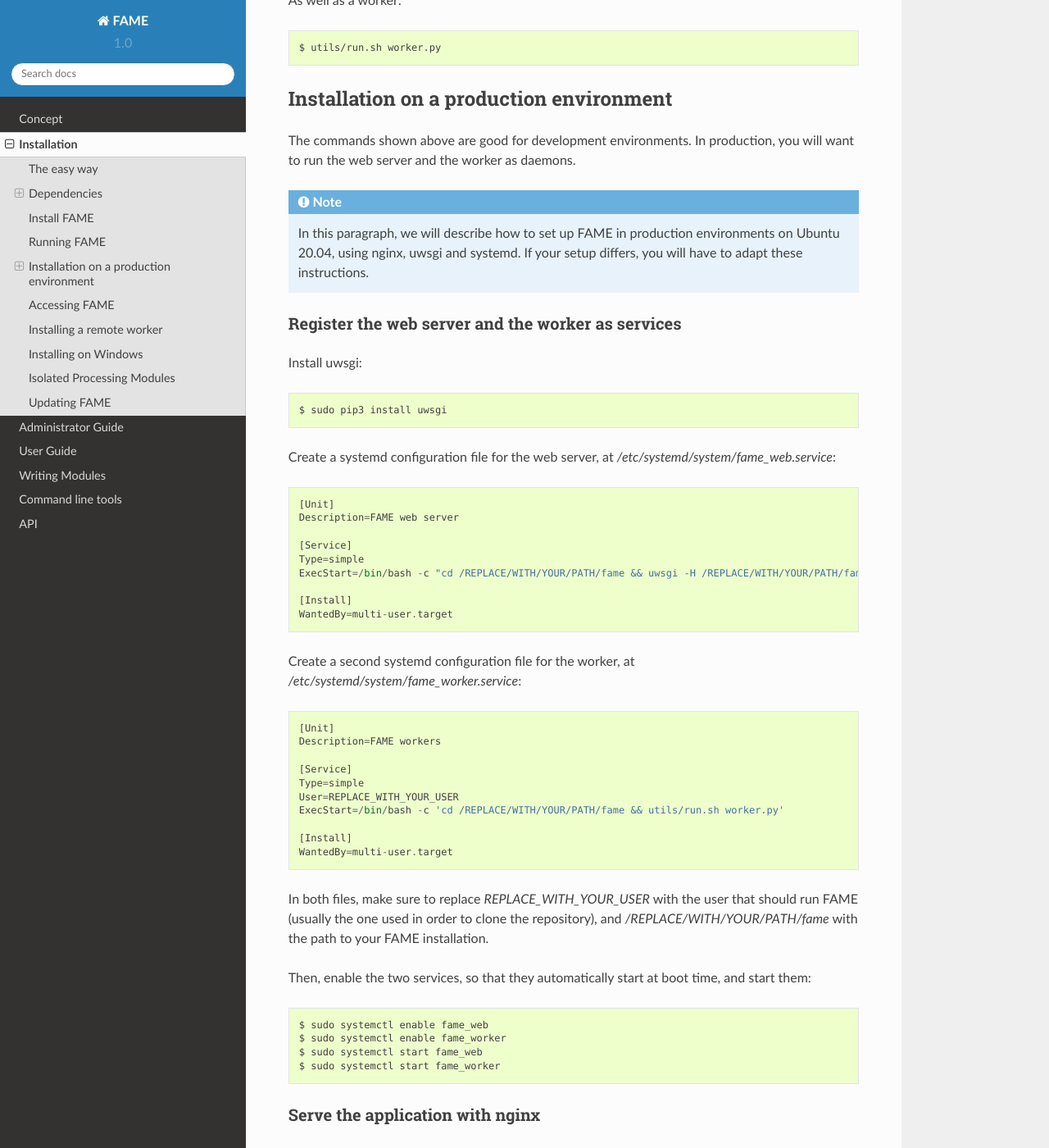
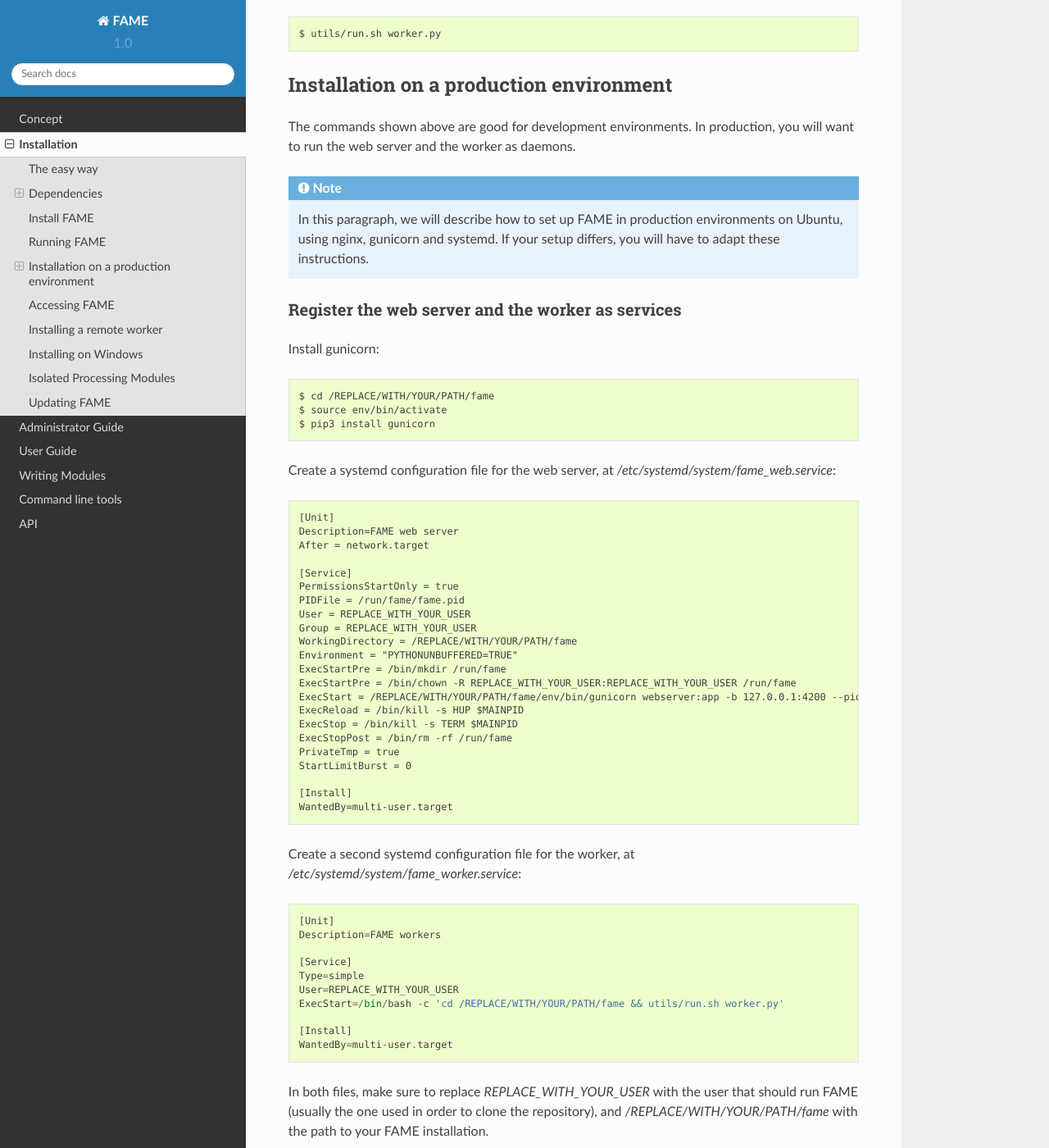
Before and after one commit to certsocietegenerale/fame, a Sphinx documentation site: the page built from docs/installation.rst, in a window 1280 px wide and 1400 px high, scrolled down 3545 px. Shown: the whole window at 82% size. Built offline with Sphinx 7.4.7 and the Read the Docs theme 2.0.0, drawn with Linux system fonts in a browser that asks for light colours; some of the changed text lies outside the part shown.

Commit message:
update documentation: use gunicorn instead of uwsgi

```diff
--- a/docs/installation.rst
+++ b/docs/installation.rst
@@ -3,12 +3,12 @@
 ************
 
 .. note::
-    This page documents how to install FAME on Ubuntu 20.04. FAME being written in Python, you can install it on the system of your choice.
+    This page documents how to install FAME on Ubuntu. FAME being written in Python, you can install it on the system of your choice.
 
 The easy way
 ============
 
-Probably the most easy way to run fame is::
+The most easy way to run FAME is::
 
     $ git clone https://github.com/certsocietegenerale/fame.git
     $ cd fame/docker
@@ -29,8 +29,7 @@
 
 Install dependencies::
 
-    $ sudo apt install git python3-pip python3-dev
-    $ sudo pip3 install virtualenv
+    $ sudo apt install git python3-pip python3-dev python3-virtualenv
 
 MongoDB
 -------
@@ -143,23 +142,38 @@
 The commands shown above are good for development environments. In production, you will want to run the web server and the worker as daemons.
 
 .. note::
-    In this paragraph, we will describe how to set up FAME in production environments on Ubuntu 20.04, using nginx, uwsgi and systemd. If your setup differs, you will have to adapt these instructions.
+    In this paragraph, we will describe how to set up FAME in production environments on Ubuntu, using nginx, gunicorn and systemd. If your setup differs, you will have to adapt these instructions.
 
 Register the web server and the worker as services
 --------------------------------------------------
 
-Install uwsgi::
+Install gunicorn::
 
-    $ sudo pip3 install uwsgi
+    $ cd /REPLACE/WITH/YOUR/PATH/fame
+    $ source env/bin/activate
+    $ pip3 install gunicorn
 
 Create a systemd configuration file for the web server, at `/etc/systemd/system/fame_web.service`::
 
     [Unit]
     Description=FAME web server
+    After = network.target
 
     [Service]
-    Type=simple
-    ExecStart=/bin/bash -c "cd /REPLACE/WITH/YOUR/PATH/fame && uwsgi -H /REPLACE/WITH/YOUR/PATH/fame/env --uid REPLACE_WITH_YOUR_USER --gid REPLACE_WITH_YOUR_USER --socket /tmp/fame.sock --chmod-socket=660 --chown-socket REPLACE_WITH_YOUR_USER:www-data -w webserver --callable app"
+    PermissionsStartOnly = true
+    PIDFile = /run/fame/fame.pid
+    User = REPLACE_WITH_YOUR_USER
+    Group = REPLACE_WITH_YOUR_USER
+    WorkingDirectory = /REPLACE/WITH/YOUR/PATH/fame
+    Environment = "PYTHONUNBUFFERED=TRUE"
+    ExecStartPre = /bin/mkdir /run/fame
+    ExecStartPre = /bin/chown -R REPLACE_WITH_YOUR_USER:REPLACE_WITH_YOUR_USER /run/fame
+    ExecStart = /REPLACE/WITH/YOUR/PATH/fame/env/bin/gunicorn webserver:app -b 127.0.0.1:4200 --pid /run/fame/fame.pid --chdir /REPLACE/WITH/YOUR/PATH/fame --workers=2 --timeout 300 --access-logformat '%({x-forwarded-for}i)s %(h)s %(l)s %(u)s %(t)s "%(r)s" %(s)s %(b)s "%(f)s" "%(a)s"' --access-logfile -
+    ExecReload = /bin/kill -s HUP $MAINPID
+    ExecStop = /bin/kill -s TERM $MAINPID
+    ExecStopPost = /bin/rm -rf /run/fame
+    PrivateTmp = true
+    StartLimitBurst = 0
 
     [Install]
     WantedBy=multi-user.target
@@ -200,10 +214,6 @@
 
 Create the file `/etc/nginx/sites-available/fame` with the following contents::
 
-    upstream fame {
-        server unix:///tmp/fame.sock;
-    }
-
     server {
         listen 80 default_server;
 
@@ -211,8 +221,9 @@
         client_max_body_size 0;
 
         location / {
-          include uwsgi_params;
-          uwsgi_pass fame;
+          proxy_pass http://127.0.0.1:4200;
+          proxy_set_header X-Forwarded-For $remote_addr;
+          include includes/fame_auth.nginx;
         }
 
         location /static/ {
@@ -248,8 +259,7 @@
 
 Install dependencies::
 
-    $ sudo apt-get install git python-pip
-    $ sudo pip install virtualenv
+    $ sudo apt-get install git python3 python3-pip python3-virtualenv
 
 Clone the repository::
 
--- a/requirements.txt
+++ b/requirements.txt
@@ -17,3 +17,4 @@
 markdown2~=2.4.3
 jinja2~=3.0.3
 virtualenv~=20.13.2
+gunicorn>=21.2.0
```
